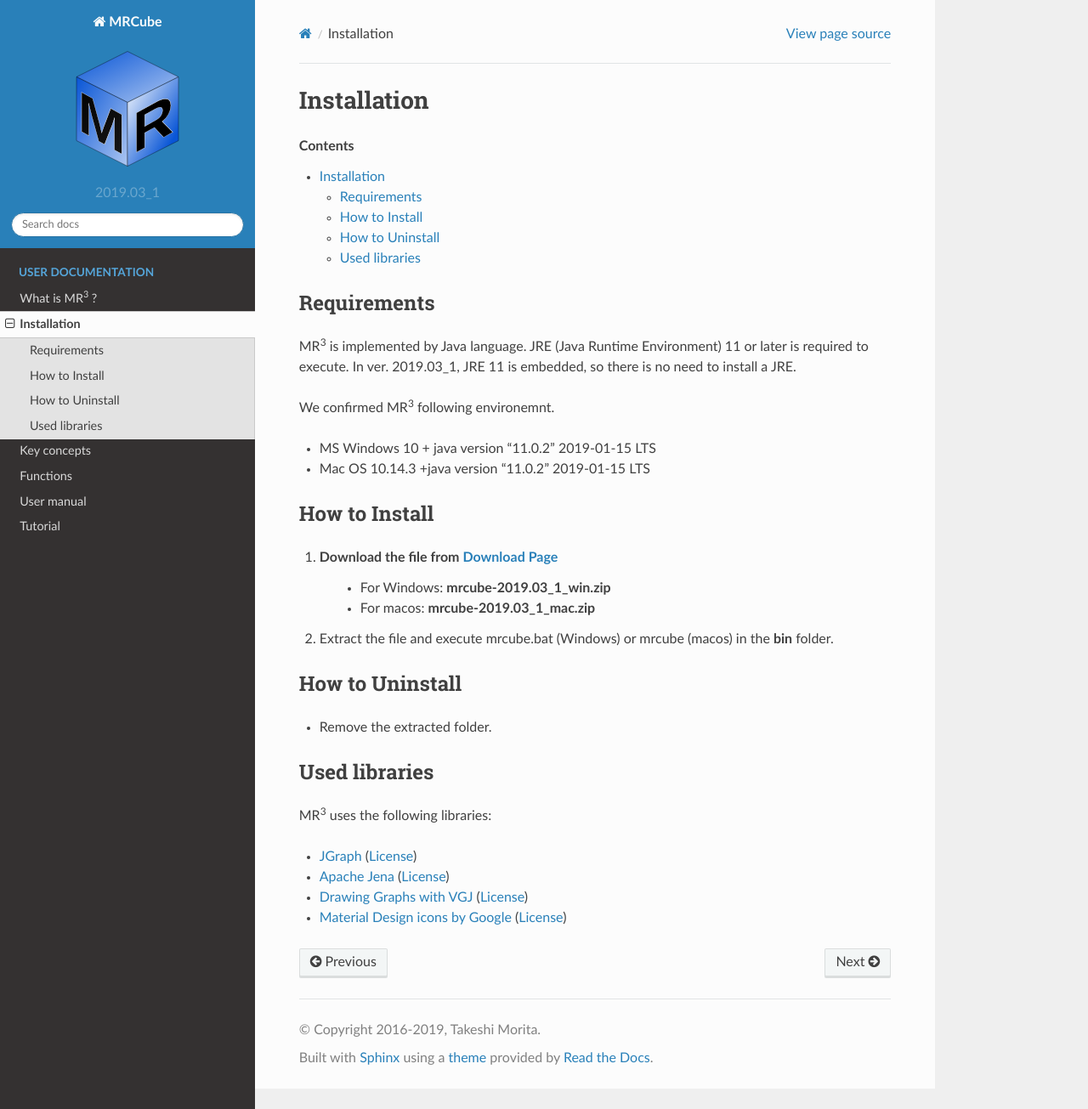
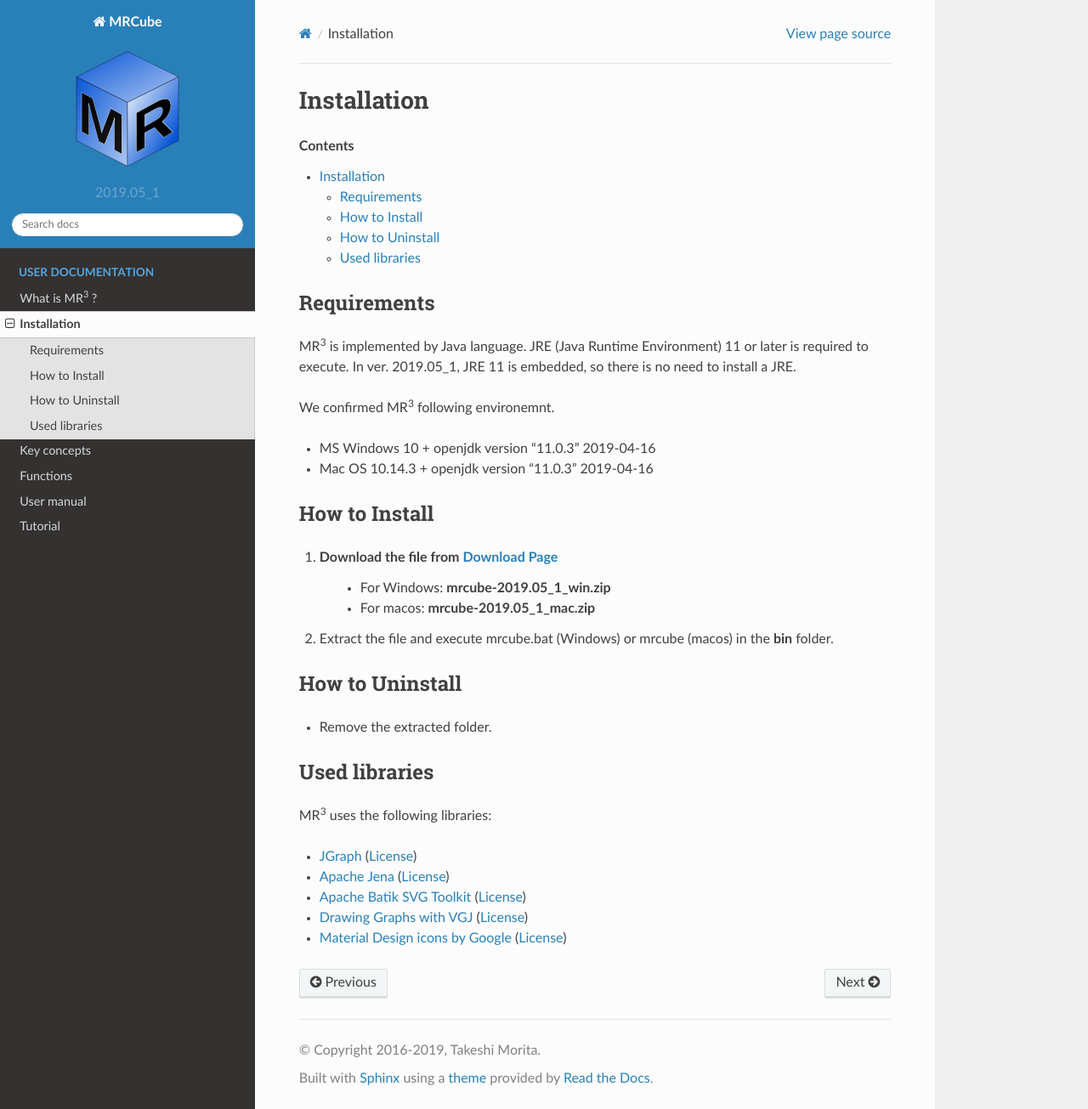
Before and after one commit to mr-3/mrcube-en-docs, a Sphinx documentation site: the page built from docs/source/install.rst, in a window 1280 px wide and 1305 px high. Shown: the whole window at 85% size. Built offline with Sphinx 7.4.7 and the Read the Docs theme 2.0.0, drawn with Linux system fonts in a browser that asks for light colours.

Commit message:
update version and libraries

```diff
--- a/docs/source/conf.py
+++ b/docs/source/conf.py
@@ -63,9 +63,9 @@ author = u'Takeshi Morita'
 # built documents.
 #
 # The short X.Y version.
-version = u'2019.03_1'
+version = u'2019.05_1'
 # The full version, including alpha/beta/rc tags.
-release = u'2019.03_1'
+release = u'2019.05_1'
 
 # The language for content autogenerated by Sphinx. Refer to documentation
 # for a list of supported languages.
--- a/docs/source/install.rst
+++ b/docs/source/install.rst
@@ -7,18 +7,18 @@ Installation
 
 Requirements
 ------------
-MR\ :sup:`3` \ is implemented by Java language. JRE (Java Runtime Environment) 11 or later is required to execute. In ver. 2019.03_1, JRE 11 is embedded, so there is no need to install a JRE.
+MR\ :sup:`3` \ is implemented by Java language. JRE (Java Runtime Environment) 11 or later is required to execute. In ver. 2019.05_1, JRE 11 is embedded, so there is no need to install a JRE.
 
 We confirmed MR\ :sup:`3` \ following environemnt.
 
-* MS Windows 10 + java version "11.0.2" 2019-01-15 LTS
-* Mac OS 10.14.3 +java version "11.0.2" 2019-01-15 LTS
+* MS Windows 10 + openjdk version "11.0.3" 2019-04-16
+* Mac OS 10.14.3 + openjdk version "11.0.3" 2019-04-16
 
 How to Install
 --------------
 #. Download the file from `Download Page <https://sf.net/projects/mr3/>`_
-    * For Windows: **mrcube-2019.03_1_win.zip**
-    * For macos:  **mrcube-2019.03_1_mac.zip**
+    * For Windows: **mrcube-2019.05_1_win.zip**
+    * For macos:  **mrcube-2019.05_1_mac.zip**
 #. Extract the file and execute mrcube.bat (Windows) or mrcube (macos) in the **bin** folder.
 
 How to Uninstall
@@ -32,5 +32,6 @@ MR\ :sup:`3` \ uses the following libraries:
 
 * `JGraph <http://www.jgraph.com/>`_ (`License <https://github.com/jgraph/legacy-jgraph5/blob/master/LICENSE>`_)
 * `Apache Jena <https://jena.apache.org/>`_ (`License <http://www.apache.org/licenses/LICENSE-2.0>`_)
+* `Apache Batik SVG Toolkit <https://xmlgraphics.apache.org/batik/>`_ (`License <https://xmlgraphics.apache.org/batik/license.html>`_)
 * `Drawing Graphs with VGJ <http://www.eng.auburn.edu/department/cse/research/graph_drawing/graph_drawing.html>`_ (`License <http://www.eng.auburn.edu/department/cse/research/graph_drawing/COPYING>`_)
 * `Material Design icons by Google <https://github.com/google/material-design-icons>`_ (`License <https://www.apache.org/licenses/LICENSE-2.0.txt>`_)
```
